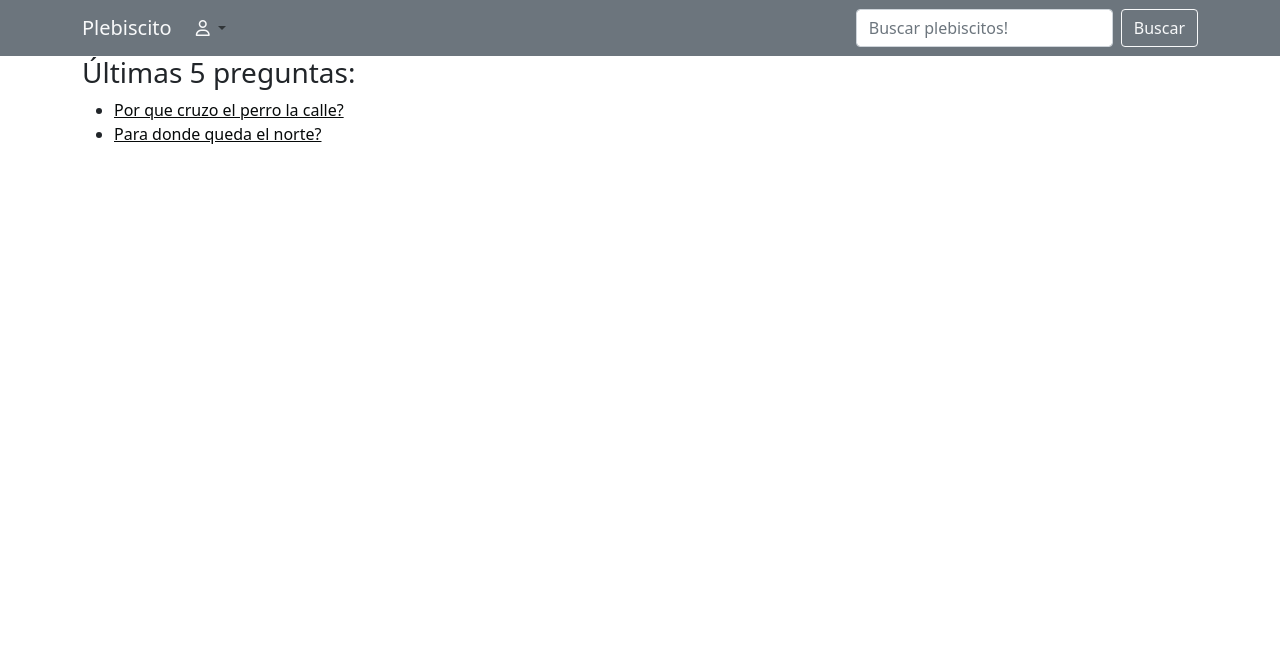
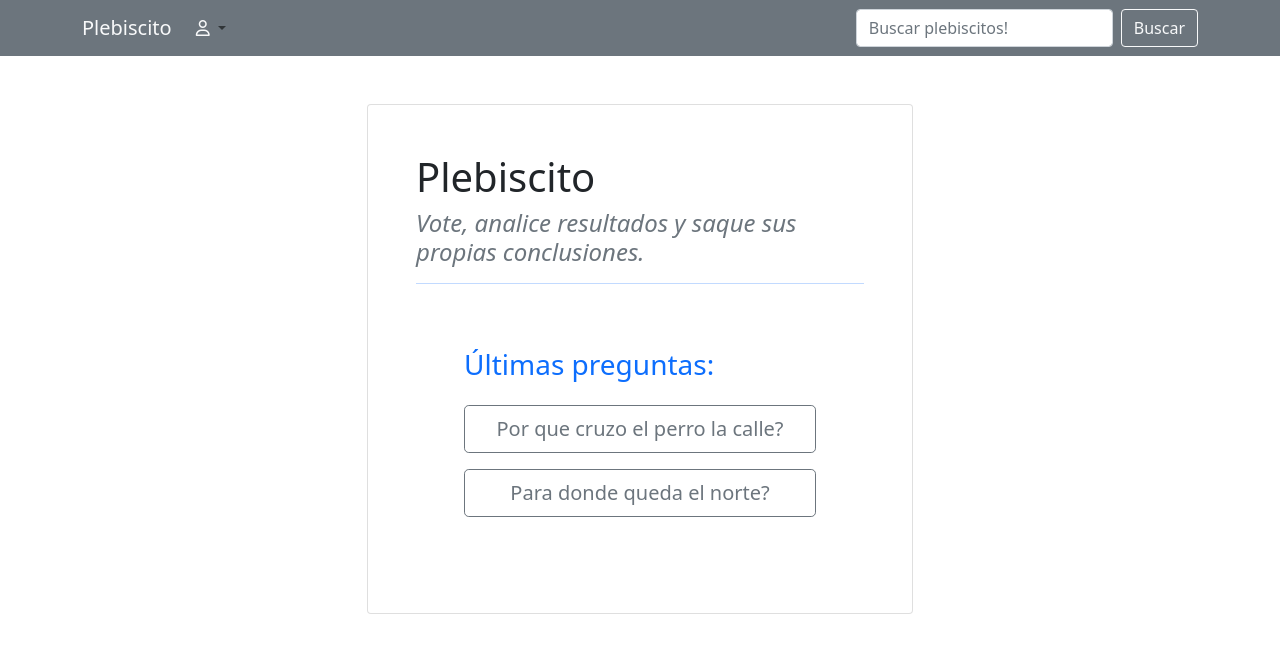
Before and after one commit to mingodsg/web-plebiscito, a Django app: page / in a window 1280 px wide. Shown: the top 661 px of the page. Run offline with Django 3.2, Linux system fonts and the light colour scheme; data comes from the database, SQL or seed files in the repository; parts of the project's set-up code (start-up, migrations or seed data) failed here and were passed over; some libraries are stand-ins or nearby versions.

Commit message:
Update index.html

```diff
--- a/plebiscito_root/polls/templates/polls/index.html
+++ b/plebiscito_root/polls/templates/polls/index.html
@@ -1,18 +1,28 @@
 {% extends 'base.html' %}
 {% block content %}
-{% load static %}
-<link rel="stylesheet" href="{% static 'polls/style.css' %}" type="text/css">
 
 {% if latest_question_list %}
-<h3>Últimas 5 preguntas:</h3>
-<ul>
-{% for question in latest_question_list %}
-<div class="sub-content">
-<li><a href="{% url 'polls:detail' question.id %}">{{ question.question_text }} </a></li>
+<div class="container d-flex justify-content-center">
+  <div class="card p-5 m-5" style="width: 50%;">
+    <div class="intro">
+      <h1 >Plebiscito</h1>
+      <h4 class="text-secondary fst-italic">Vote, analice resultados y saque sus propias conclusiones.</h4>
+      <hr class="text-primary">
+    </div>
+    <div class="sidebar p-5">
+      <h3 class="text-primary">Últimas preguntas:</h3>
+
+      {% for question in latest_question_list %}
+
+      <div class="d-grid">
+        <a class="btn btn-outline-secondary btn-lg mt-3" href="{% url 'polls:detail' question.id %}">{{ question.question_text }}</a>
+      </div>
+      {% endfor %}
+
+      {% else %}
+        <h2 class="text-secondary">No hay preguntas</h2>
+      {% endif %}
+    </div>
+  </div>
 </div>
-{% endfor %}
-</ul>
-{% else %}
-<h2>No hay preguntas</h2>
-{% endif %}
 {% endblock %}
```
